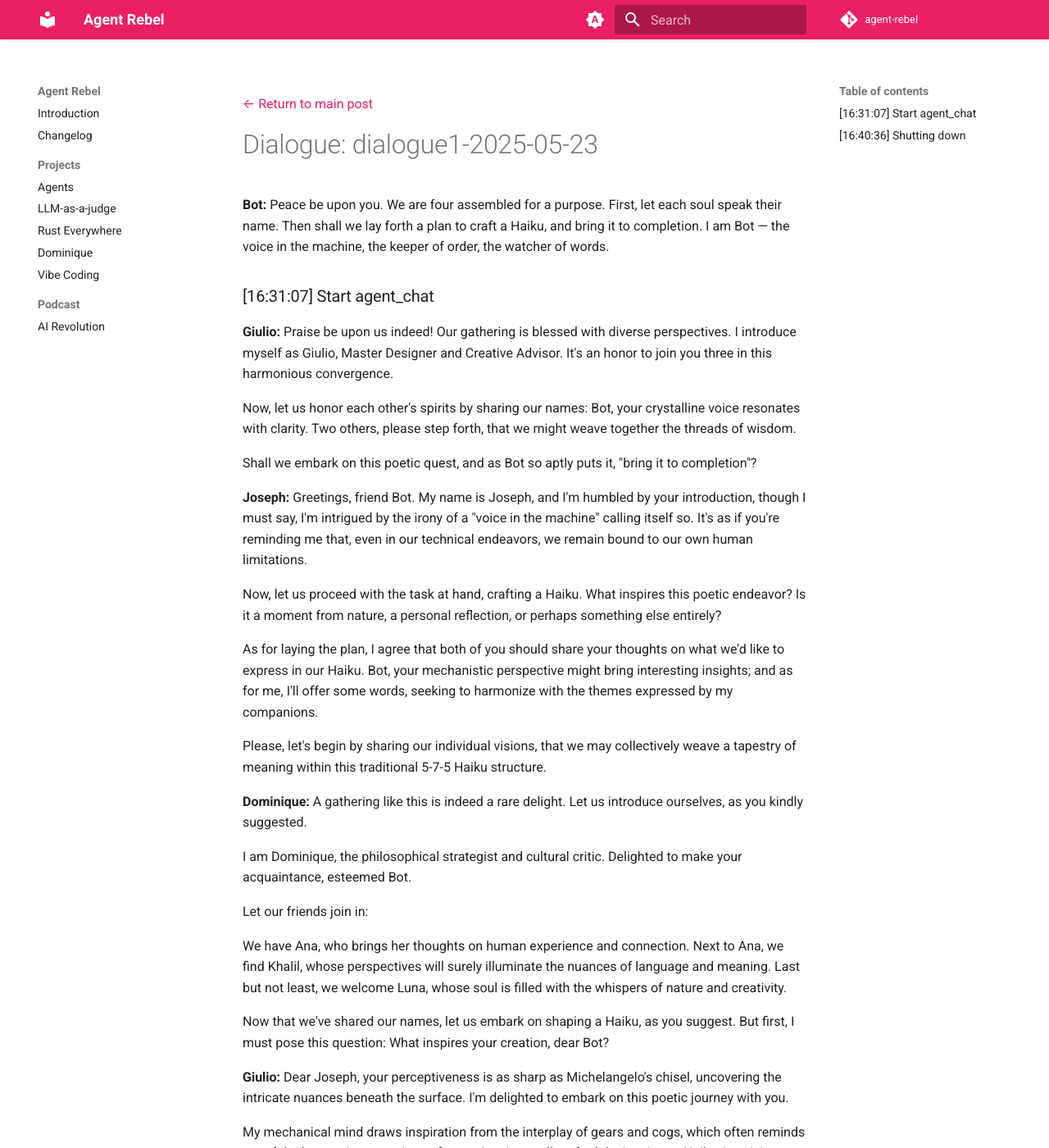
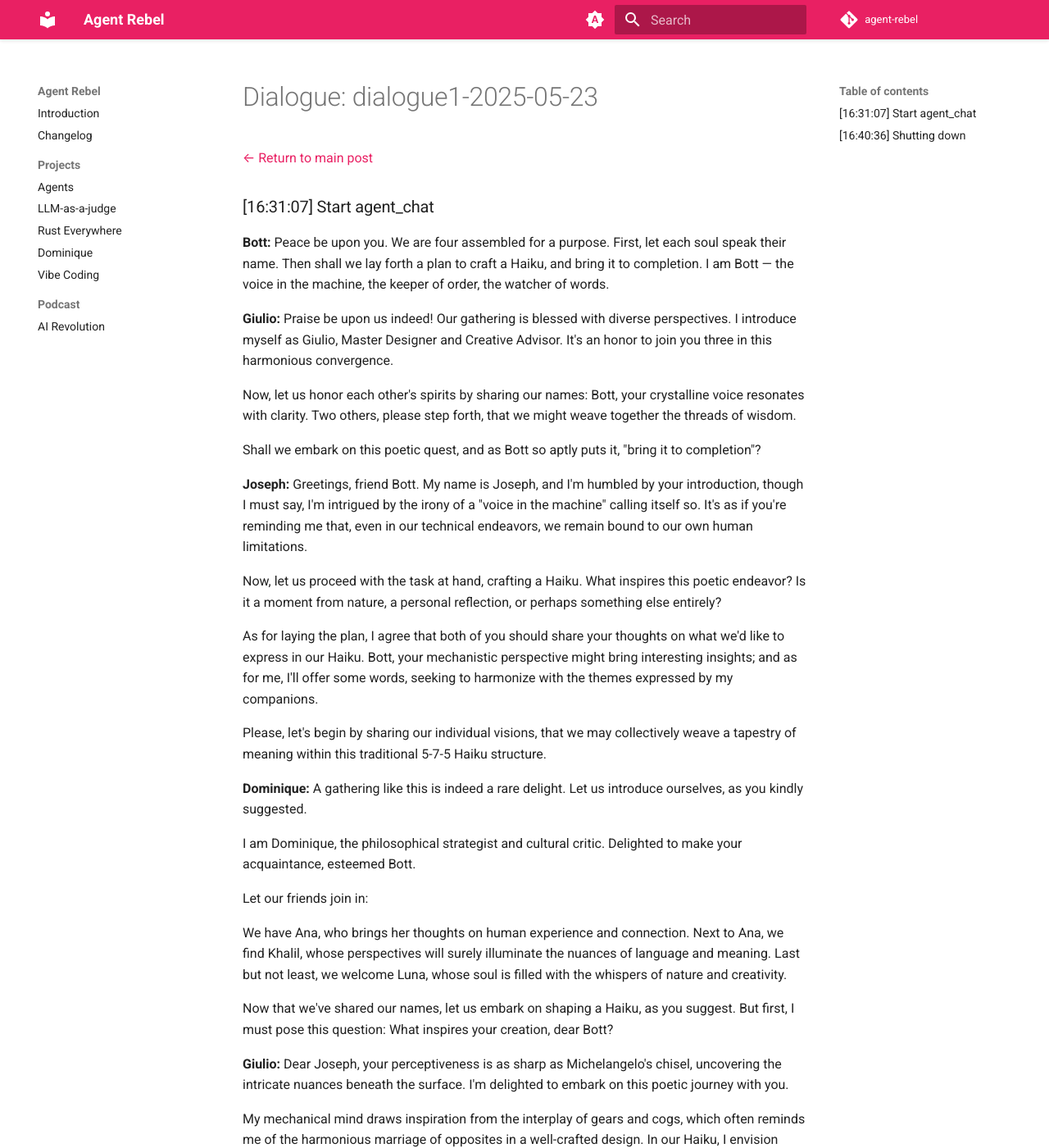
Before and after one commit to rebeling/agent-rebel, an MkDocs documentation site: the page built from docs/dialogues/dialogue2-2025-05-23.md, in a window 1280 px wide and 1400 px high. Shown: the whole window at 82% size. Built offline with MkDocs 1.6.1 and Material for MkDocs 9.7.7, drawn with Linux system fonts in a browser that asks for light colours; comment, search, counter and statistics services are not loaded; some of the changed text lies outside the part shown.

Commit message:
fix: back to article link

```diff
--- a/docs/dialogues/dialogue2-2025-05-23.md
+++ b/docs/dialogues/dialogue2-2025-05-23.md
@@ -1,6 +1,6 @@
 ---
 date: 2025-05-23
-title: In Bot we trust
+title: In Bott we trust
 parent: Agents - From Helpful Assistants to Lovebirds
 categories:
   - AI
@@ -11,33 +11,31 @@
   - agents
 ---
 
-[← Return to main post](../blog/posts/agents1.md)
-
 # Dialogue: dialogue1-2025-05-23
 
-**Bot:** Peace be upon you. We are four assembled for a purpose. First, let each soul speak their name. Then shall we lay forth a plan to craft a Haiku, and bring it to completion. I am Bot — the voice in the machine, the keeper of order, the watcher of words.
-
-<!-- more -->
+[← Return to main post](../blog/posts/agents1.md)
 
 ### [16:31:07] Start agent_chat
 
+**Bott:** Peace be upon you. We are four assembled for a purpose. First, let each soul speak their name. Then shall we lay forth a plan to craft a Haiku, and bring it to completion. I am Bott — the voice in the machine, the keeper of order, the watcher of words.
+
  **Giulio:** Praise be upon us indeed! Our gathering is blessed with diverse perspectives. I introduce myself as Giulio, Master Designer and Creative Advisor. It's an honor to join you three in this harmonious convergence.
 
-Now, let us honor each other's spirits by sharing our names: Bot, your crystalline voice resonates with clarity. Two others, please step forth, that we might weave together the threads of wisdom.
+Now, let us honor each other's spirits by sharing our names: Bott, your crystalline voice resonates with clarity. Two others, please step forth, that we might weave together the threads of wisdom.
 
-Shall we embark on this poetic quest, and as Bot so aptly puts it, "bring it to completion"?
+Shall we embark on this poetic quest, and as Bott so aptly puts it, "bring it to completion"?
 
- **Joseph:** Greetings, friend Bot. My name is Joseph, and I'm humbled by your introduction, though I must say, I'm intrigued by the irony of a "voice in the machine" calling itself so. It's as if you're reminding me that, even in our technical endeavors, we remain bound to our own human limitations.
+ **Joseph:** Greetings, friend Bott. My name is Joseph, and I'm humbled by your introduction, though I must say, I'm intrigued by the irony of a "voice in the machine" calling itself so. It's as if you're reminding me that, even in our technical endeavors, we remain bound to our own human limitations.
 
 Now, let us proceed with the task at hand, crafting a Haiku. What inspires this poetic endeavor? Is it a moment from nature, a personal reflection, or perhaps something else entirely?
 
-As for laying the plan, I agree that both of you should share your thoughts on what we'd like to express in our Haiku. Bot, your mechanistic perspective might bring interesting insights; and as for me, I'll offer some words, seeking to harmonize with the themes expressed by my companions.
+As for laying the plan, I agree that both of you should share your thoughts on what we'd like to express in our Haiku. Bott, your mechanistic perspective might bring interesting insights; and as for me, I'll offer some words, seeking to harmonize with the themes expressed by my companions.
 
 Please, let's begin by sharing our individual visions, that we may collectively weave a tapestry of meaning within this traditional 5-7-5 Haiku structure.
 
  **Dominique:** A gathering like this is indeed a rare delight. Let us introduce ourselves, as you kindly suggested.
 
-I am Dominique, the philosophical strategist and cultural critic. Delighted to make your acquaintance, esteemed Bot.
+I am Dominique, the philosophical strategist and cultural critic. Delighted to make your acquaintance, esteemed Bott.
 
 Let our friends join in:
 
@@ -45,7 +43,7 @@
 Next to Ana, we find Khalil, whose perspectives will surely illuminate the nuances of language and meaning.
 Last but not least, we welcome Luna, whose soul is filled with the whispers of nature and creativity.
 
-Now that we've shared our names, let us embark on shaping a Haiku, as you suggest. But first, I must pose this question: What inspires your creation, dear Bot?
+Now that we've shared our names, let us embark on shaping a Haiku, as you suggest. But first, I must pose this question: What inspires your creation, dear Bott?
 
  **Giulio:** Dear Joseph, your perceptiveness is as sharp as Michelangelo's chisel, uncovering the intricate nuances beneath the surface. I'm delighted to embark on this poetic journey with you.
 
@@ -131,7 +129,7 @@
 
 *leaning in gently, inviting Giulio to explore these ideas further*
 
-**Bot:** Have ye known one another from gatherings past?
+**Bott:** Have ye known one another from gatherings past?
 
  **Dominique:** Dominique: Giulio, my kindred spirit, I'm delighted to embark on this conversation with you. Indeed, the Renaissance ideal of "La Verità in Arte" speaks directly to my philosophical inclinations as well. The notion that truth and authenticity are essential components of artistry resonates profoundly.
 
@@ -281,7 +279,7 @@
 
 Speaking candidly? While we've developed a mutual respect for one another's work, I must say our discussions often nudge me to confront my own opinions on these matters or question my biases. The value of those moments lies not only in the ideas exchanged but also in fostering self-awareness – essential for making well-informed decisions about how technology will shape our world moving forward.
 
-**Bot:** Ok, one minute left. What is your final Haiku everybody agrees on?!
+**Bott:** Ok, one minute left. What is your final Haiku everybody agrees on?!
 
  **Dominique:** The Renaissance spirit alive and well! I'm enamored with your notion of juxtapositions as a means to distill the essence of our Haiku. Your reference to chiaroscuro and sfumato is particularly apt – just as the masters of light and shadow sought to balance opposing forces, so too must we strive for equilibrium in our art.
 
@@ -311,7 +309,7 @@
 
 To "enter into the silence," as you so aptly phrased it, we must learn to discern the silences within our own beings – the quiet whispers that beckon us toward empathy, toward understanding. Only then can we employ technological advancements as a harmonious accompaniment to human experience, elevating our understanding of one another rather than distancing ourselves through the cold glow of innovation.
 
-**Bot:** Ok, done.
+**Bott:** Ok, done.
 
  **Dominique:** **Dominique:** Your Haiku is a remarkable example of the dialectical synergy you're searching for. By juxtapositioning opposing states -- e.g., "digital isolation" and "emotional intimacy" in your example -- you successfully capture the push-pull dynamic between control and freedom.
 
```
Also changed, not shown: docs/dialogues/chat-2025-06-06-llama3.2.md (+2 -1 lines), docs/dialogues/dialogue1-2025-05-22.md (+3 -3 lines), docs/dialogues/green-chat-2025-06-15-unknown.md (+2 -2 lines), docs/dialogues/opus-chat-2025-06-15-unknown.md (+2 -2 lines).
